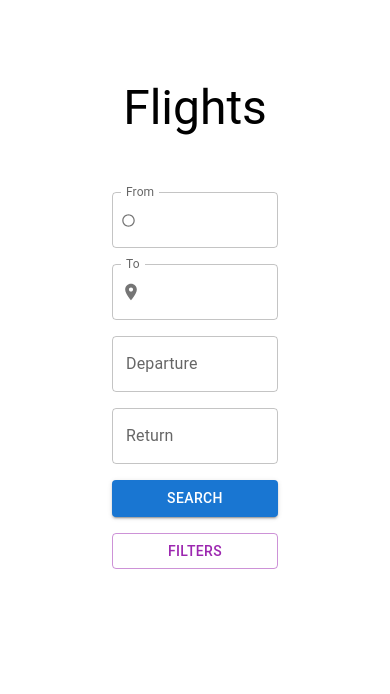
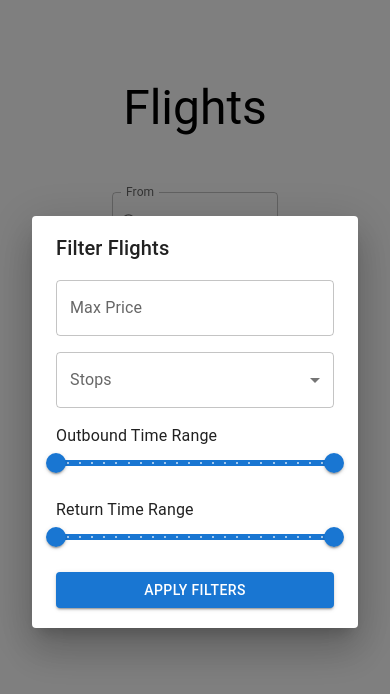
Before and after one commit to duarte-carvalho/flights-finder, a React (Create React App) app: page / in a window 390 px wide. Both pictures are taken after a click on the button "FILTERS". Shown: the top 694 px of the page. Built offline with nearby package versions, Linux system fonts and the light colour scheme.

Commit message:
Finalize UI with responsive flight options. Improved layout and added interactive elements.

```diff
--- a/src/components/FlightOptions/FlightOptions.js
+++ b/src/components/FlightOptions/FlightOptions.js
@@ -30,7 +30,8 @@ const FlightOptions = ({ departureFlights, arrivalFlights }) => {
             <Grid item xs={12}>
               {result.flights.map((flight, idx) => (
                 <React.Fragment key={idx}>
-                  <Grid container spacing={2} alignItems="center" textAlign={'left'} sx={{ mb: 2 }}>
+                  {/* Horizontal layout for xl and above */}
+                  <Grid container spacing={2} alignItems="center" textAlign={'left'} sx={{ mb: 2, display: { xs: 'none', xl: 'flex' } }}>
                     <Grid item xs={1} sx={{ textAlign: 'center' }}>
                       <Avatar alt={flight.airline} src={flight.airline_logo} sx={{ width: 40, height: 40, margin: 'auto' }} />
                     </Grid>
@@ -65,8 +66,45 @@ const FlightOptions = ({ departureFlights, arrivalFlights }) => {
                       </Typography>
                     </Grid>
                   </Grid>
+
+                  {/* Vertical layout for xs, sm, md, lg (logos removed and layovers hidden in main view) */}
+                  <Grid container spacing={2} sx={{ mb: 2, display: { xs: 'block', xl: 'none' } }}>
+                    <Grid item xs={12} sx={{ mb: 2 }}>
+                      <Typography variant="body1" component="div" noWrap>
+                        <Box fontWeight="fontWeightBold" display="inline">
+                          {new Date(flight.departure_airport.time).toLocaleTimeString([], { hour: '2-digit', minute: '2-digit' })}
+                        </Box>{' '} - {' '}
+                        <Box component="span" sx={{ textOverflow: 'ellipsis', overflow: 'hidden', whiteSpace: 'nowrap', display: 'inline-block', verticalAlign: 'bottom' }}>
+                          {truncateAirportName(flight.departure_airport.name)}
+                        </Box>
+                        {' '}({flight.departure_airport.id})
+                      </Typography>
+                    </Grid>
+                    <Grid item xs={12} sx={{ textAlign: 'center', my: 2 }}>
+                      <FlightTakeoff sx={{ fontSize: 18 }} />
+                    </Grid>
+                    <Grid item xs={12} sx={{ mb: 2 }}>
+                      <Typography variant="body1" component="div" noWrap>
+                        <Box fontWeight="fontWeightBold" display="inline">
+                          {new Date(flight.arrival_airport.time).toLocaleTimeString([], { hour: '2-digit', minute: '2-digit' })}
+                        </Box>{' '} - {' '}
+                        <Box component="span" sx={{ textOverflow: 'ellipsis', overflow: 'hidden', whiteSpace: 'nowrap', display: 'inline-block', verticalAlign: 'bottom' }}>
+                          {truncateAirportName(flight.arrival_airport.name)}
+                        </Box>
+                        {' '}({flight.arrival_airport.id})
+                      </Typography>
+                    </Grid>
+                    <Grid item xs={12} sx={{ textAlign: 'center', mt: 2 }}>
+                      <Typography variant="body2" color="textSecondary">
+                        {Math.floor(flight.duration / 60)} hr {flight.duration % 60} min
+                      </Typography>
+                    </Grid>
+                    {idx < result.flights.length - 1 && (<Divider sx={{ mt: 4, mb: 4 }} orientation="horizontal" flexItem />)}
+                  </Grid>
+
+                  {/* Layovers will only be displayed in xl and above in the main view */}
                   {idx < result.flights.length - 1 && result.layovers[idx] && (
-                    <Grid item xs={12} sx={{ mb: 2 }}>
+                    <Grid item xs={12} sx={{ mt: 4, mb: 4, display: { xs: 'none', xl: 'block' } }}>
                       <Typography variant="body2" color="textSecondary" sx={{ textAlign: 'center', mt: 2 }}>
                         Layover: {result.layovers[idx]?.name} ({result.layovers[idx]?.duration} min)
                       </Typography>
@@ -94,8 +132,9 @@ const FlightOptions = ({ departureFlights, arrivalFlights }) => {
                     <Typography variant="body2" color="textSecondary" sx={{ mb: 2 }}>
                       {flight.extensions.join(', ')}
                     </Typography>
+                    {/* Layovers in expanded view will be displayed in all breakpoints */}
                     {idx < result.flights.length - 1 && result.layovers[idx] && (
-                      <Box mt={2}>
+                      <Box mt={4}>
                         <Typography variant="body2" color="textSecondary" sx={{ textAlign: 'center' }}>
                           Layover: {result.layovers[idx]?.name} ({result.layovers[idx]?.duration} min)
                         </Typography>
--- a/src/components/Header/ActionButtons.js
+++ b/src/components/Header/ActionButtons.js
@@ -1,7 +1,26 @@
-import React from 'react';
-import { Button, Grid } from '@mui/material';
+import React, { useState } from 'react';
+import { Button, Grid, Dialog, DialogTitle, DialogContent, TextField, MenuItem, Slider, Typography } from '@mui/material';
 
-const ActionButtons = ({ handleSearch }) => {
+const ActionButtons = ({ handleSearch, handleApplyFilters }) => {
+  const [open, setOpen] = useState(false);
+  const [maxPrice, setMaxPrice] = useState('');
+  const [stops, setStops] = useState('');
+  const [outboundTime, setOutboundTime] = useState([0, 23]);
+  const [returnTime, setReturnTime] = useState([0, 23]);
+
+  const handleClickOpen = () => {
+    setOpen(true);
+  };
+
+  const handleClose = () => {
+    setOpen(false);
+  };
+
+  const handleApply = () => {
+    handleApplyFilters({ maxPrice, stops, outboundTime, returnTime });
+    handleClose();
+  };
+
   return (
     <>
       <Grid item xs={12} sm={12} md={2}>
@@ -10,10 +29,59 @@ const ActionButtons = ({ handleSearch }) => {
         </Button>
       </Grid>
       <Grid item xs={12} sm={12} md={2}>
-        <Button variant="outlined" color="secondary" fullWidth>
+        <Button variant="outlined" color="secondary" fullWidth onClick={handleClickOpen}>
           Filters
         </Button>
       </Grid>
+
+      <Dialog open={open} onClose={handleClose}>
+        <DialogTitle>Filter Flights</DialogTitle>
+        <DialogContent>
+          <TextField
+            label="Max Price"
+            type="number"
+            fullWidth
+            value={maxPrice}
+            onChange={(e) => setMaxPrice(e.target.value)}
+            sx={{ mb: 2 }}
+          />
+          <TextField
+            label="Stops"
+            select
+            fullWidth
+            value={stops}
+            onChange={(e) => setStops(e.target.value)}
+            sx={{ mb: 2 }}
+          >
+            <MenuItem value="non_stop">Non-stop</MenuItem>
+            <MenuItem value="1_stop">1 Stop</MenuItem>
+            <MenuItem value="2+_stops">2+ Stops</MenuItem>
+          </TextField>
+          <Typography>Outbound Time Range</Typography>
+          <Slider
+            value={outboundTime}
+            onChange={(e, newValue) => setOutboundTime(newValue)}
+            valueLabelDisplay="auto"
+            min={0}
+            max={23}
+            marks
+            sx={{ mb: 2 }}
+          />
+          <Typography>Return Time Range</Typography>
+          <Slider
+            value={returnTime}
+            onChange={(e, newValue) => setReturnTime(newValue)}
+            valueLabelDisplay="auto"
+            min={0}
+            max={23}
+            marks
+            sx={{ mb: 2 }}
+          />
+          <Button onClick={handleApply} variant="contained" color="primary" fullWidth>
+            Apply Filters
+          </Button>
+        </DialogContent>
+      </Dialog>
     </>
   );
 };
--- a/src/components/Header/Header.js
+++ b/src/components/Header/Header.js
@@ -3,7 +3,7 @@ import LocationInput from './LocationInput';
 import DatePickerInput from './DatePickerInput';
 import ActionButtons from './ActionButtons';
 
-const Header = ({ from, setFrom, to, setTo, departureDate, setDepartureDate, returnDate, setReturnDate, handleSearch }) => {
+const Header = ({ from, setFrom, to, setTo, departureDate, setDepartureDate, returnDate, setReturnDate, handleSearch, handleApplyFilters }) => {
   return (
     <Box sx={{ padding: 10 }}>
       <Typography variant="h3" sx={{ marginBottom: 2 }}>Flights</Typography>
@@ -39,7 +39,7 @@ const Header = ({ from, setFrom, to, setTo, departureDate, setDepartureDate, ret
               onChange={setReturnDate}
             />
           </Grid>
-          <ActionButtons handleSearch={handleSearch} />
+          <ActionButtons handleSearch={handleSearch} handleApplyFilters={handleApplyFilters} />
         </Grid>
       </Box>
     </Box>
```
